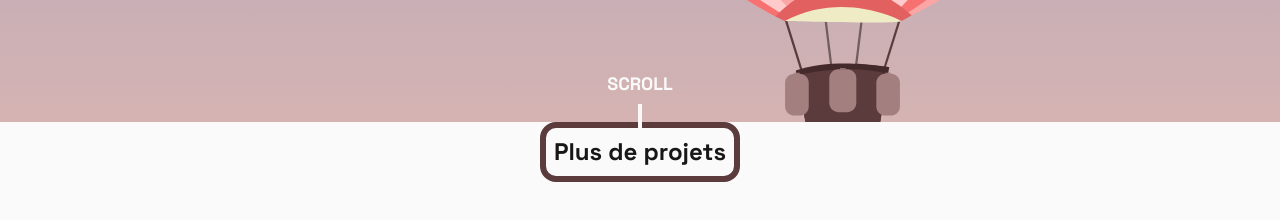
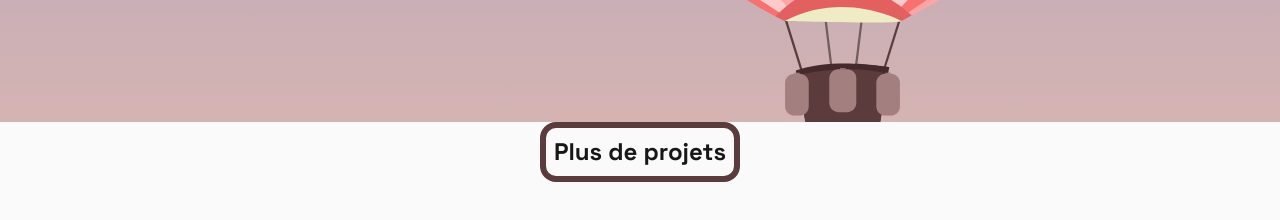
Before and after one commit to duval-justine/Portfolio_Justine_Duval, a Vue app: page / in a window 1280 px wide. Shown: the part 678-898 px from the top of the page. Built offline with nearby package versions, Linux system fonts and the light colour scheme.

Commit message:
Modif bouton scroll "absolute"

```diff
--- a/src/views/AccueilView.vue
+++ b/src/views/AccueilView.vue
@@ -25,11 +25,11 @@
           </div>
           <!-- Bouton scroll -->
           <div class="flex flex-col items-center  gap-4">
-            <RouterLink
-              class="font-space-grotesk font-bold text-sm absolute bottom-6 text-Extended/red/50 lg:text-lg lg:" to="/">
+            <RouterLink class="font-space-grotesk font-bold text-sm  bottom-6 text-Extended/red/50 lg:text-lg lg:"
+              to="/">
               SCROLL
             </RouterLink>
-            <div class=" border-t-4 w-8 rotate-90 absolute bottom-0 border-Extended/red/50"></div>
+            <div class=" border-t-4 w-8 rotate-90 bottom-0 border-Extended/red/50"></div>
           </div>
         </div>
       </section>
```
